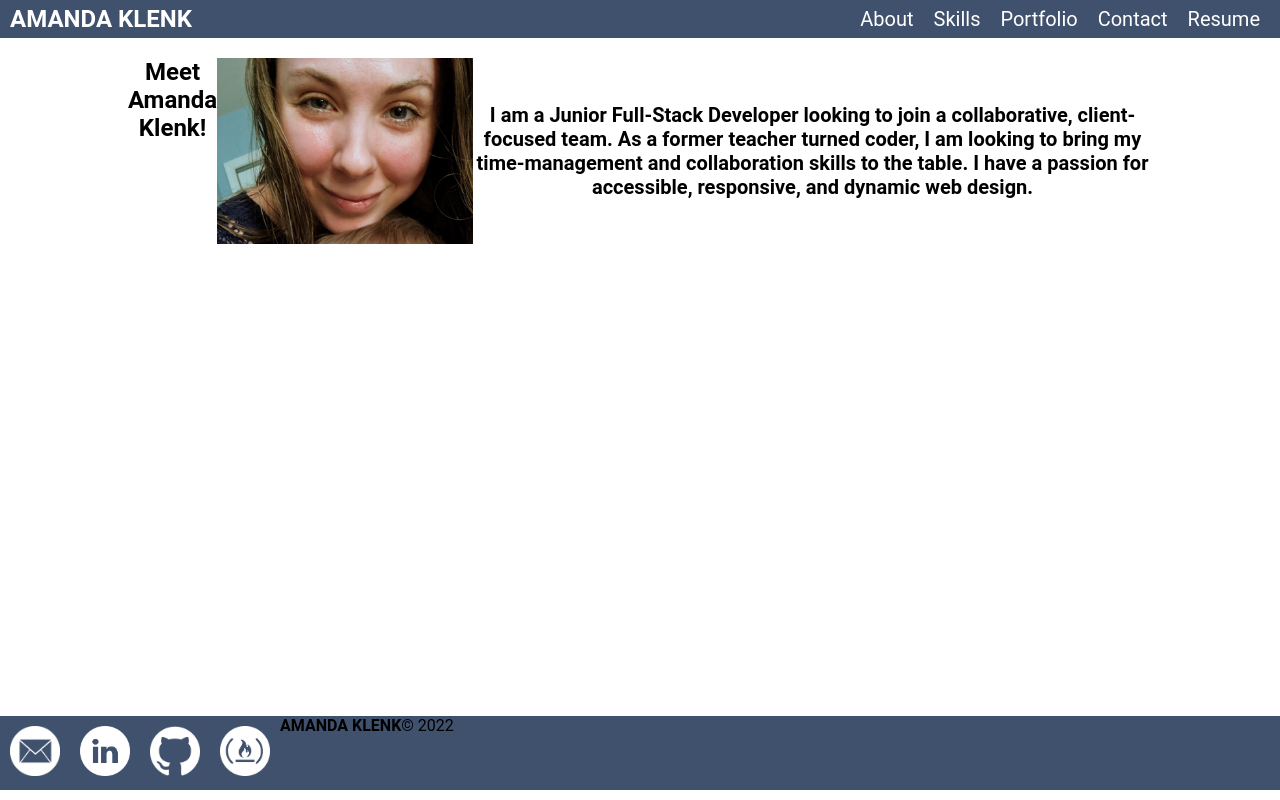
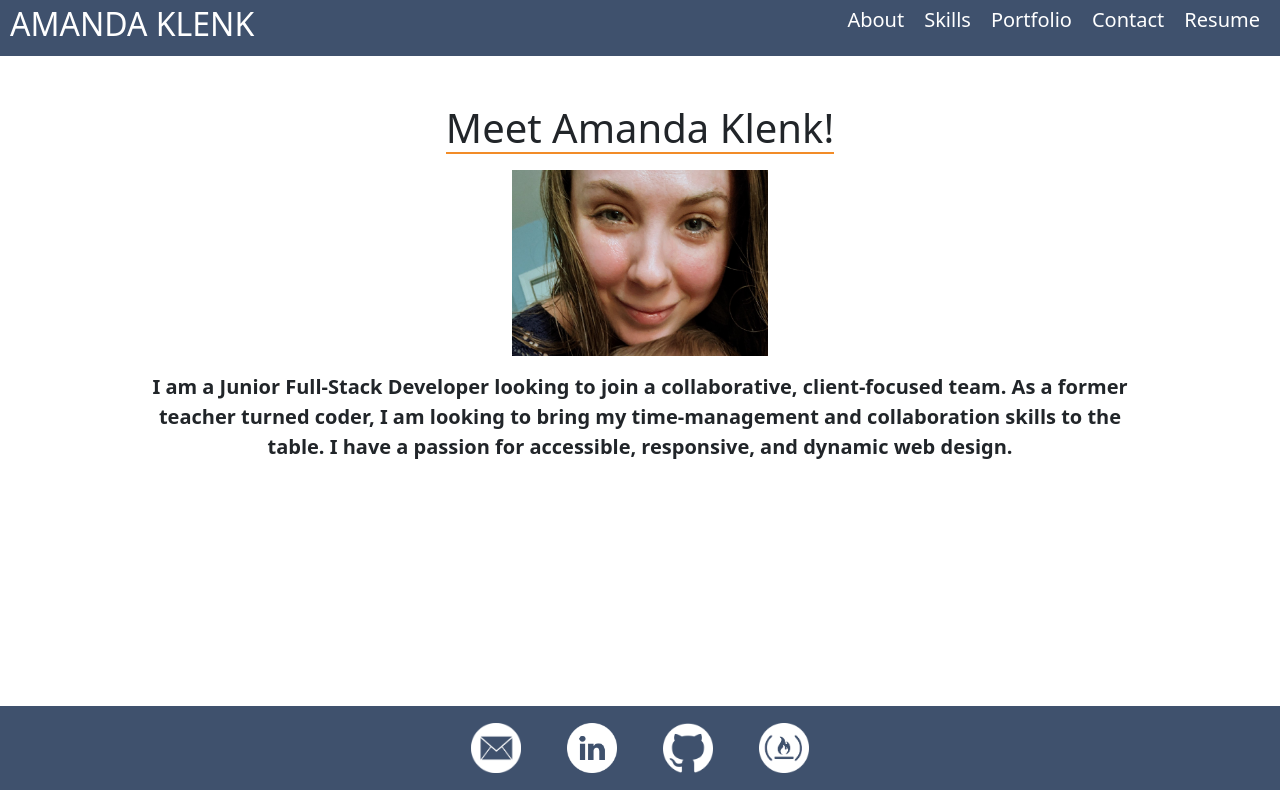
Before and after one commit to amklenk/AK-React-Portfolio, a React (Create React App) app: page / in a window 1280 px wide. Built offline with nearby package versions, Linux system fonts and the light colour scheme.

Commit message:
install and use Bootstrap for styling errors

```diff
--- a/package.json
+++ b/package.json
@@ -6,7 +6,9 @@
     "@testing-library/jest-dom": "^5.16.5",
     "@testing-library/react": "^13.3.0",
     "@testing-library/user-event": "^13.5.0",
+    "bootstrap": "^5.2.0",
     "react": "^18.2.0",
+    "react-bootstrap": "^2.5.0",
     "react-dom": "^18.2.0",
     "react-scripts": "5.0.1",
     "web-vitals": "^2.1.4"
--- a/src/App.js
+++ b/src/App.js
@@ -1,5 +1,6 @@
 // Why don't I need to import this?
 import './index.css';
+import 'bootstrap/dist/css/bootstrap.min.css';
 import Header from './components/Header';
 import About from './components/About';
 import Footer from './components/Footer';
--- a/src/components/About/index.js
+++ b/src/components/About/index.js
@@ -3,9 +3,9 @@ import portfolioPicture from '../../assets/portfolio-pic.jpg';
 
 function About(){
     return(
-        <section className='my-5' id='bioinfodiv'>
-        <h1 id='about'>Meet Amanda Klenk!</h1>
-        <img src={portfolioPicture} alt='Amanda Klenk' style={{ width: '25%' }}></img>
+        <section className='d-flex flex-column align-items-center mt-5' id='bioinfodiv'>
+        <h1 id='about-title' className='mb-3'>Meet Amanda Klenk!</h1>
+        <img className='mb-3' src={portfolioPicture} alt='Amanda Klenk' style={{ width: '25%' }}></img>
         <p id='about-text'>
         I am a Junior Full-Stack Developer looking to join a collaborative, client-focused team. As a former teacher turned coder, I am looking to bring my time-management and collaboration skills to the table. I
         have a passion for accessible, responsive, and dynamic web design.
--- a/src/components/Footer/index.js
+++ b/src/components/Footer/index.js
@@ -22,20 +22,20 @@ function Footer(){
         },
         {
             name: 'FCC-icon',
-            src: require('../../assets/icons/fcc-icon.png'),
+            src: require('../../assets/icons/fCC-icon.png'),
             href: 'https://www.freecodecamp.org/amklenk3',
             alt: 'freeCodeCamp icon'
         }
     ]
     return(
-        <footer className='contact-links' id='footer'>
+        <footer className='contact-links d-flex justify-content-center' id='footer'>
             {icons.map((icon) => (
                <a href={icon.href} target="_blank" rel="noopener noreferrer" className="btn contact-details">
                 <img id={icon.name} src={icon.src} alt={icon.alt}/>
             </a>
             ))}
-           <h4 className="footer-name">AMANDA KLENK</h4>
-                &copy; 2022
+           {/* <h4 className="footer-name">AMANDA KLENK</h4> */}
+                {/* &copy; 2022 */}
         </footer>
     )
 }
--- a/src/index.css
+++ b/src/index.css
@@ -79,6 +79,10 @@ body {
   width: 80%;
 }
 
+#about-title{
+  border-bottom: solid var(--secondary-color) 2px;
+}
+
 #about-text {
   text-align: center;
   align-self: center;
```
Also changed, not shown: 1 other file (tests, documents, lock files or other folders).
